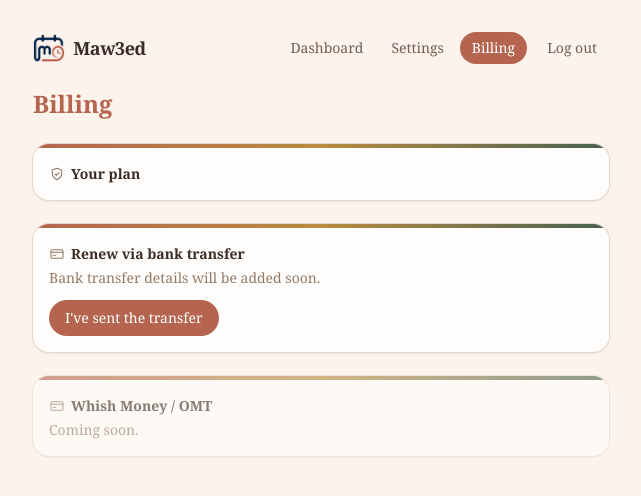
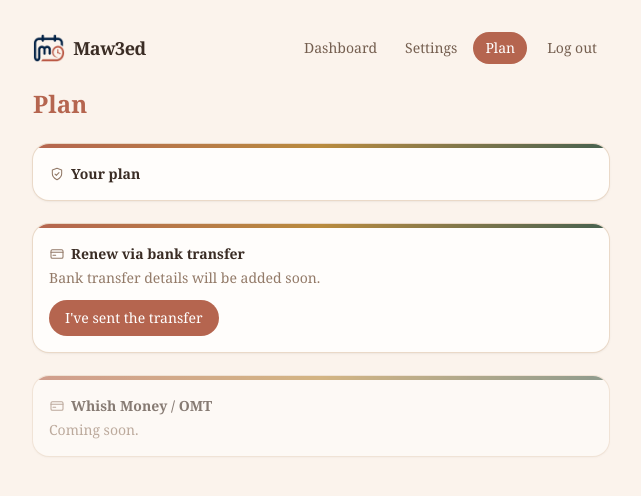
Before and after one commit to mhmdkaddah12345-oss/Booking-App, a Next.js app: page /dashboard/billing in a window 1280 px wide. Shown: the top 496 px of the page, without its empty margins (319-960 px from the left). Built offline with nearby package versions, Linux system fonts and the light colour scheme; no server answers.

Commit message:
Rename 'Owner Dashboard' to 'Dashboard' and 'Billing' to 'Plan'

```diff
--- a/src/app/admin/page.tsx
+++ b/src/app/admin/page.tsx
@@ -297,7 +297,7 @@
             Bank transfer details
           </h2>
           <p className="text-xs text-zinc-500">
-            Shown to owners on their Billing page. E.g. bank name, account holder, account number/IBAN.
+            Shown to owners on their Plan page. E.g. bank name, account holder, account number/IBAN.
           </p>
           <textarea
             value={bankInstructions}
--- a/src/app/dashboard/billing/page.tsx
+++ b/src/app/dashboard/billing/page.tsx
@@ -49,7 +49,7 @@
     <div className="min-h-screen bg-zinc-50 px-4 py-8">
       <div className="mx-auto max-w-xl">
         <OwnerNav current="billing" />
-        <h1 className="mt-6 text-2xl font-semibold text-zinc-900">Billing</h1>
+        <h1 className="mt-6 text-2xl font-semibold text-zinc-900">Plan</h1>
 
         {!billing ? (
           <p className="mt-6 text-sm text-zinc-500">Loading...</p>
--- a/src/app/dashboard/page.tsx
+++ b/src/app/dashboard/page.tsx
@@ -228,7 +228,7 @@
     <div className="min-h-screen bg-zinc-50 px-4 py-8">
       <div className="mx-auto max-w-4xl">
         <OwnerNav current="dashboard" />
-        <h1 className="mt-6 text-2xl font-semibold text-zinc-900">Owner Dashboard</h1>
+        <h1 className="mt-6 text-2xl font-semibold text-zinc-900">Dashboard</h1>
 
         {loading ? (
           <p className="mt-6 text-sm text-zinc-500">Loading...</p>
@@ -241,7 +241,7 @@
                 Your dashboard and booking page are locked until you renew.
               </p>
               <Link href="/dashboard/billing" className={`mt-4 inline-block ${primaryButtonClass}`}>
-                Go to Billing
+                Go to Plan
               </Link>
             </div>
           </div>
--- a/src/components/OwnerNav.tsx
+++ b/src/components/OwnerNav.tsx
@@ -6,7 +6,7 @@
 const TABS = [
   { href: "/dashboard", label: "Dashboard" },
   { href: "/dashboard/settings", label: "Settings" },
-  { href: "/dashboard/billing", label: "Billing" },
+  { href: "/dashboard/billing", label: "Plan" },
 ] as const;
 
 export default function OwnerNav({ current }: { current: "dashboard" | "settings" | "billing" }) {
```
